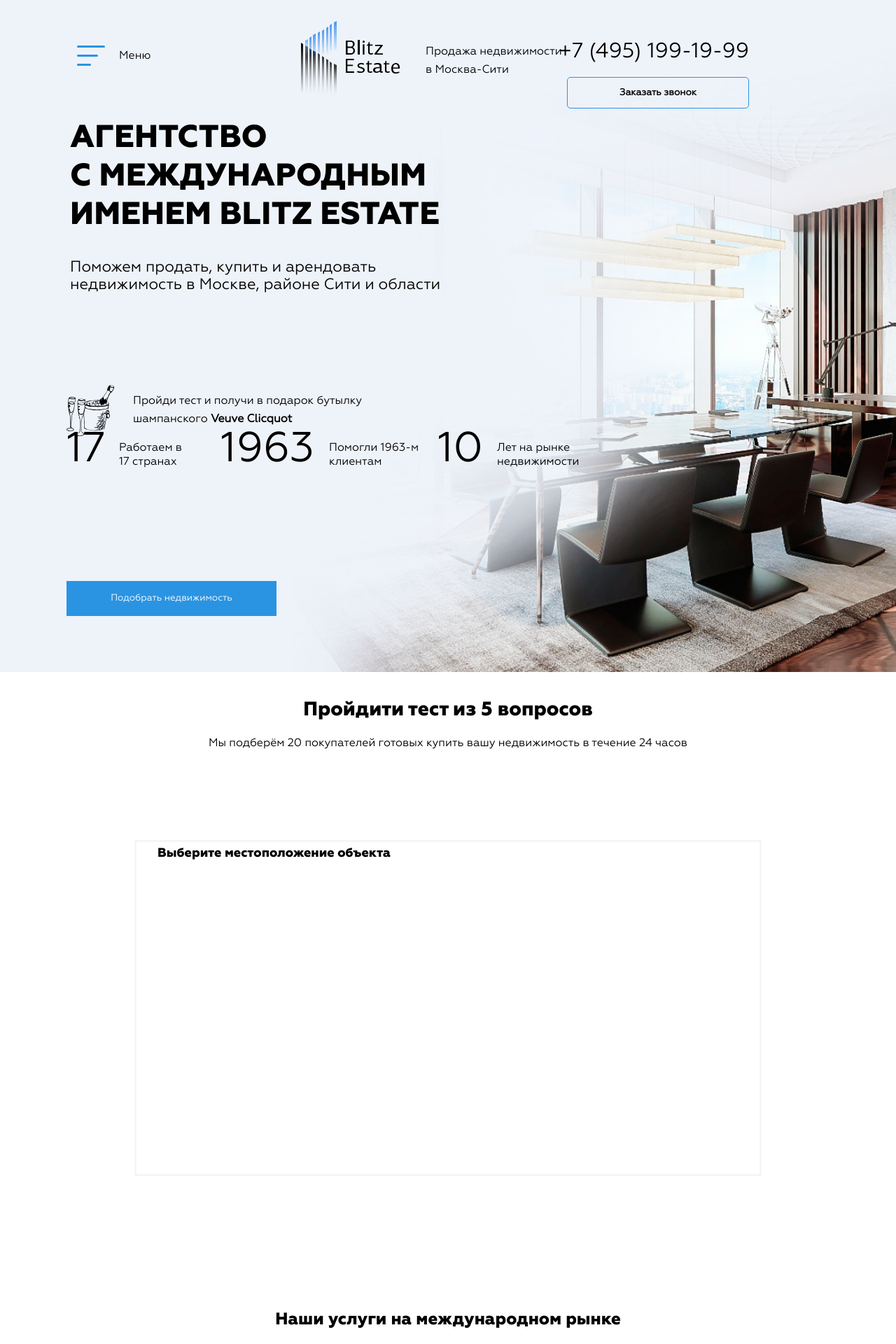
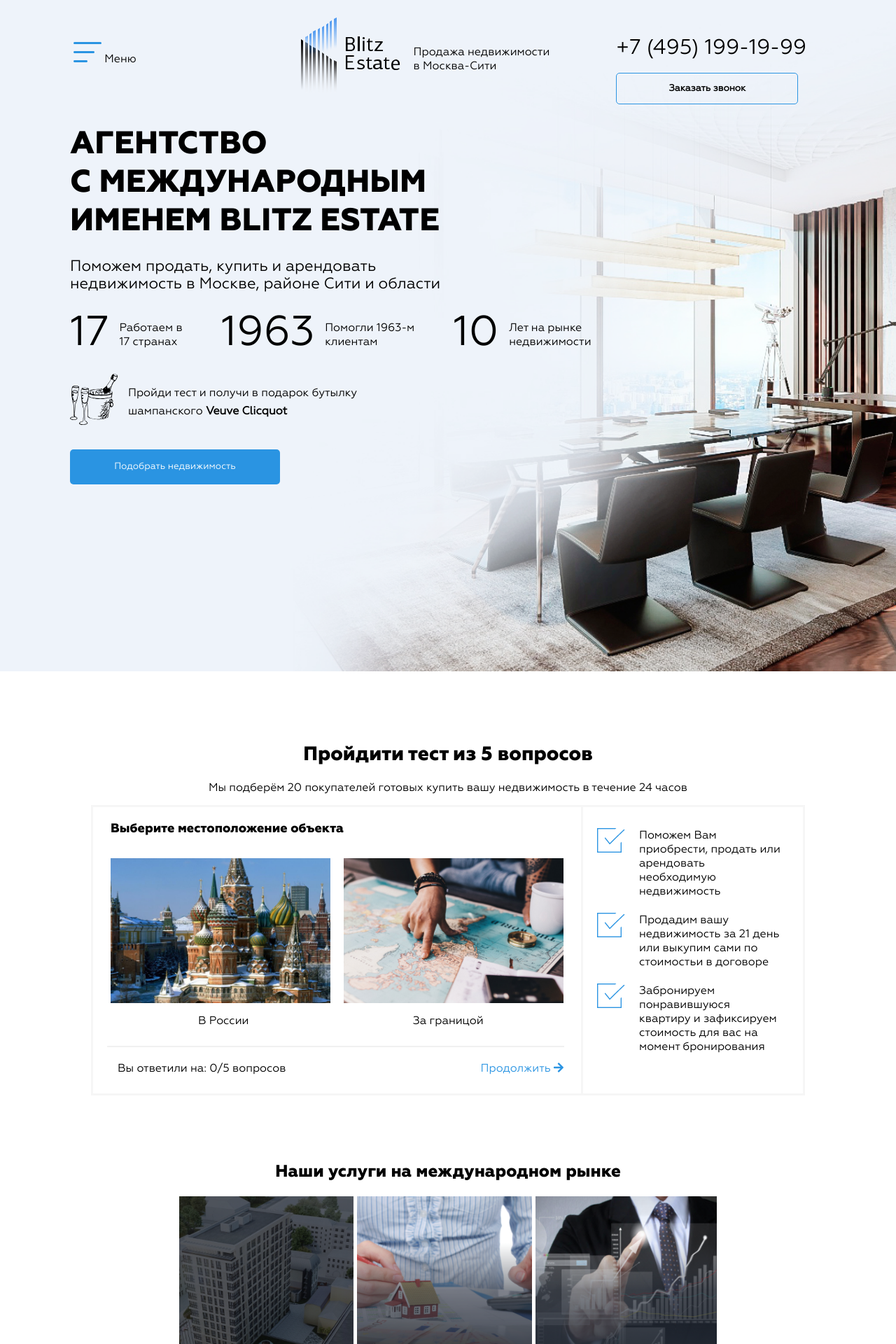
Before and after one commit to aram1l7/blitz, a PHP site: page / in a window 1280 px wide. Shown: the top 1920 px of the page at 70% size. Run offline with PHP 8.4, Linux system fonts and the light colour scheme; some web fonts are replaced.

Commit message:
another update

```diff
--- a/css/style.css
+++ b/css/style.css
@@ -26,88 +26,57 @@
 
 header {
   position: relative;
-  margin: 0;
+  top: 0;
+  left: 0;
   width: 100%;
-  z-index: 2;
+  z-index: 10000;
   display: flex;
+  padding: 25px 50px;
+  margin-bottom: -175px;
   justify-content: space-between;
   align-items: center;
   transition: 0.5s;
 }
 
-.herosection {
-  display: flex;
-  justify-content: center;
-  align-items: center;
-  height: 120vh;
-  min-height: 500px;
+.navigation .logo {
   position: relative;
-  z-index: 1;
-}
-.herosection::before {
-  content: "";
-  position: absolute;
-  top: 0;
-  left: 0;
-  right: 0;
-  bottom: 0;
-  z-index: 2;
+  margin-left: 55px;
+  margin-top: 35px;
+  margin-right: 115px;
 }
 
-.content {
-  position: absolute;
-  top: 0;
-  right: 0;
-  bottom: 0;
-  left: 0;
-  width: 100%;
-  height: 100%;
-  overflow: hidden;
-  background-image: url("/images/Rectangle.png");
-  background-position: center;
-  background-size: cover;
-  background-repeat: no-repeat;
+header .navigation {
+  position: relative;
+  display: flex;
 }
 
-header .logo {
-  position: absolute;
-  left: 110px;
-  top: 65px;
+.navigation > div {
+  margin-left: 5px;
 }
 
-header .menu {
-  position: absolute;
-  left: 170px;
-  top: 70px;
+.navigation .paragraph {
+  margin-top: 40px;
+  margin-left: 20px;
 }
 
-.group {
-  position: absolute;
-  top: 30px;
-  left: 430px;
+.navigation .group {
+  margin-left: 120px;
 }
-.paragraph {
-  position: absolute;
-  width: 195px;
-  height: 53px;
-  left: 608px;
-  top: 61px;
 
-  font-size: 16px;
-  line-height: 26px;
+.navigation .num {
+  margin-top: 20px;
+  margin-left: 95px;
 }
 
 .phone {
   font-size: 30px;
   line-height: 49px;
-  position: absolute;
-  right: 210px;
-  top: 50px;
 }
 
 .call {
   height: 45px;
   width: 260px;
+  margin-top: 10px;
   background: transparent;
   border: 1px solid #2a94e2;
   box-sizing: border-box;
@@ -119,86 +88,93 @@ header .menu {
 .call span {
   font-weight: bold;
 }
-.btn {
-  position: absolute;
-  right: 210px;
-  top: 110px;
+
+.herosection {
+  display: flex;
+  height: 120vh;
+  min-height: 500px;
+  position: relative;
+  z-index: 1;
+  overflow: hidden;
+  background-image: url("/images/Rectangle.png");
+  background-position: center;
+  background-size: cover;
+  background-repeat: no-repeat;
 }
 
 .headline {
-  position: absolute;
   width: 586px;
   height: 190px;
-  left: 100px;
-  top: 170px;
   font-family: Geometrica;
-
   font-size: 45px;
   line-height: 55px;
   text-transform: uppercase;
+}
+
+.content {
+  margin-left: 100px;
+  margin-top: 180px;
 }
 
 .text {
   font-size: 22px;
   line-height: 25px;
   font-weight: 400;
-  position: absolute;
-  top: 370px;
-  left: 100px;
+}
+
+.info-container {
+  display: flex;
+  margin-top: 20px;
+}
+
+.infobox1,
+.infobox2,
+.infobox3 {
+  margin-right: 55px;
+}
+
+.infobox1,
+.infobox2,
+.infobox3 {
+  display: flex;
 }
 
 .infobox1 span {
   font-size: 60px;
   font-weight: 200;
-  position: absolute;
-  bottom: 280px;
-  left: 95px;
 }
-.infobox1 p {
-  position: absolute;
-  bottom: 290px;
-  left: 170px;
+
+.infobox1 p,
+.infobox2 p,
+.infobox3 p {
+  margin-top: 20px;
+  margin-left: 15px;
 }
 
 .infobox2 span {
   font-size: 60px;
   font-weight: 200;
-  position: absolute;
-  bottom: 280px;
-  left: 315px;
-}
-.infobox2 p {
-  position: absolute;
-  bottom: 290px;
-  left: 470px;
 }
 
 .infobox3 span {
   font-size: 60px;
   font-weight: 200;
-  position: absolute;
-  bottom: 280px;
-  left: 625px;
-}
-.infobox3 p {
-  position: absolute;
-  bottom: 290px;
-  left: 710px;
 }
 
-.wine {
-  position: absolute;
+.bonus {
+  display: flex;
+  margin-top: 20px;
+}
+
+.bonus img {
   width: 68px;
   height: 73px;
-  left: 95px;
-  top: 550px;
 }
 .wine-text {
-  position: absolute;
-  top: 560px;
-  left: 190px;
   font-size: 16px;
   line-height: 26px;
+  margin-top: 15px;
+  margin-left: 15px;
 }
 
 .blue {
@@ -206,25 +182,29 @@ header .menu {
   height: 50px;
   background: #2a94e2;
   border: none;
-}
-.blue span {
+  border-radius: 5px;
   color: #fff;
 }
 
 .btn1 {
-  position: absolute;
-  bottom: 80px;
-  left: 95px;
+  margin-top: 35px;
+}
+.btn1 button:hover {
+  cursor: pointer;
+  border: 1px solid #111;
+  background: transparent;
+  color: black;
 }
 
 .main {
   display: flex;
   justify-content: center;
   align-items: center;
-  height: 120vh;
-  min-height: 400px;
+  height: 90vh;
+  min-height: 800px;
   position: relative;
   z-index: 1;
+  margin-top:-50px;
 }
 
 .main::before {
@@ -237,10 +217,12 @@ header .menu {
   z-index: 2;
 }
 
+.quest5 {
+  justify-content: center;
+  align-items: center;
+}
 .test {
   text-align: center;
-  position: absolute;
-  top: 30px;
   line-height: 48px;
 }
 .test h2 {
@@ -248,27 +230,90 @@ header .menu {
   font-family: Geometrica;
 }
 
-.map span {
+.map1 span {
   font-family: Geometrica;
   font-size: 18px;
   line-height: 33px;
-  margin-left: 30px;
-  margin-top: 35px;
+  margin-left: 25px;
+  margin-top: 10px;
 }
 
-.map {
+.first,
+.second {
+  display: inline-block;
+  padding: 10px 70px;
+  margin-bottom: 15px;
+}
+.first {
+  margin-left: 70px;
+}
+.second {
+  margin-left: 90px;
+}
+
+.pictures hr {
+  border: 1px solid #f1f1f1;
+  width: 95%;
+  margin-left: 10px;
+  margin-bottom: 15px;
+}
+
+.maps {
+  display: flex;
+}
+.map1 {
   background: #ffffff;
+  box-sizing: border-box;
+  width: 700px;
+  height: 415px;
+  padding-top: 15px;
   border: 3px solid #f6f6f6;
+  border-right: none;
+}
+.map2 {
+  background: #ffffff;
   box-sizing: border-box;
-  width: 70%;
-  margin: 1rem auto;
-  height: 50%;
+  width: 320px;
+  height: 415px;
+  border: 3px solid #f6f6f6;
 }
-.city {
-  display: grid;
-  grid-template-columns: repeat(6, 1fr);
-  grid-template-rows: repeat(3, 1fr);
-  grid-gap: 15px;
+.map1 .questions {
+  font-size: 16px;
+  font-family: Geometricaa;
+}
+.map1 .questions2 {
+  font-size: 16px;
+  float:right;
+  margin-right:25px;
+  margin-top:0px;
+  color: #2A94E2;
+  font-family: Geometricaa;
+}
+
+.checkbox{
+  margin-top:30px;
+  margin-left:20px;
+  width:265px;
+}
+.item-1{
+  margin-bottom:20px;
+}
+.item-1 p{
+  margin-left:60px;
+  margin-top:-40px;
+}
+
+
+
+
+.pictures img {
+  width: 314px;
+  height: 207px;
+  margin-left: 15px;
+}
+.pictures {
+  margin-top: 25px;
+  margin-left: 10px;
 }
 
 .uslugi {
--- a/index.html
+++ b/index.html
@@ -9,24 +9,31 @@
     <link rel="stylesheet" href="https://cdnjs.cloudflare.com/ajax/libs/font-awesome/5.15.2/css/all.min.css" integrity="sha512-HK5fgLBL+xu6dm/Ii3z4xhlSUyZgTT9tuc/hSrtw6uzJOvgRr2a9jyxxT1ely+B+xFAmJKVSTbpM/CuL7qxO8w==" crossorigin="anonymous" />
   </head>
   <body>
+
     <header>
+      <ul class="navigation">
         <div class="logo">
           <img src="images/menu.svg" alt="" />
+          <span class="menu">Меню</span>
         </div>
-      <span class="menu">Меню</span>
         <div class="group">
         <img src="images/Group.svg" alt="" />
+
       </div>
       <span class="paragraph"
-        >Продажа недвижимости
-        <br />
+        >Продажа недвижимости<br/>
         в Москва-Сити
       </span>
+      <div class="num">
       <span class="phone">+7 (495) 199-19-99</span>
       <div class="btn">
         <button class="call"><span>Заказать звонок</span></button>
       </div>
+    </div>
+    </ul>
     </header>
+
+
     <section id="herosection" class="herosection">
       <div class="content">
         <h1 class="headline">
@@ -39,6 +46,7 @@
           недвижимость в Москве, районе Сити и области
         </p>
 
+        <div class="info-container">
           <div class="infobox1">
             <span>17</span>
             <p>
@@ -61,26 +69,61 @@
             </p>
           </div>
         </div>
-      <div class="wine">
+        <div class="bonus">
         <img src="/images/Group2.svg" alt="">
-      </div>
         <span class="wine-text">
           Пройди тест и получи в подарок бутылку <br/> шампанского <b>Veuve Clicquot</b>
         </span>
+      </div>
       <div class="btn1">
         <button class="blue">Подобрать недвижимость</button>
+      </div>
+
       </div>
     </section>
 
     <section class="main">
+      <div class="quest5">
       <div class="test">
         <h2>Пройдити тест из 5 вопросов</h2>
         <span> Мы подберём 20 покупателей готовых купить вашу недвижимость в течение 24 часов</span>
       </div>
-      <div class="map">
+      <div class="maps">
+        <div class="map1">
           <span>Выберите местоположение объекта</span>
-        <div class="city">
+          <div class="pictures">
+            <img src="images/Rectangle3.png" alt="">
+            <img src="images/Rectangle4.png" alt="">
+              <p class="first">В России</p>
+              <p class="second">За границой</p>
+            <hr>
+            <span class="questions">Вы ответили на: 0/5 вопросов</span>
+            <span class="questions2">Продолжить <i class="fas fa-arrow-right"></i></span>
+          </div>
 
+        </div>
+        <div class="map2">
+          <div class="checkbox">
+          <div class="item-1">
+            <img src="images/Group6.png" alt="">
+            <p>
+              Поможем Вам приобрести, продать или арендовать необходимую недвижимость
+            </p>
+          </div>
+          <div class="item-1">
+            <img src="images/Group6.png" alt="">
+            <p>
+              Продадим вашу недвижимость за 21 день или выкупим сами по стоимостьи в договоре
+            </p>
+          </div>
+          <div class="item-1">
+            <img src="images/Group6.png" alt="">
+            <p>
+              Забронируем понравившуюся квартиру и зафиксируем стоимость для вас на момент бронирования
+            </p>
+          </div>
+        </div>
+        </div>
         </div>
     </section>
 
```
Also changed, not shown: other parts of css/style.css (+23 -17 lines), images/Group6.png (added). Lines whose indentation alone changed are shown as unchanged.
